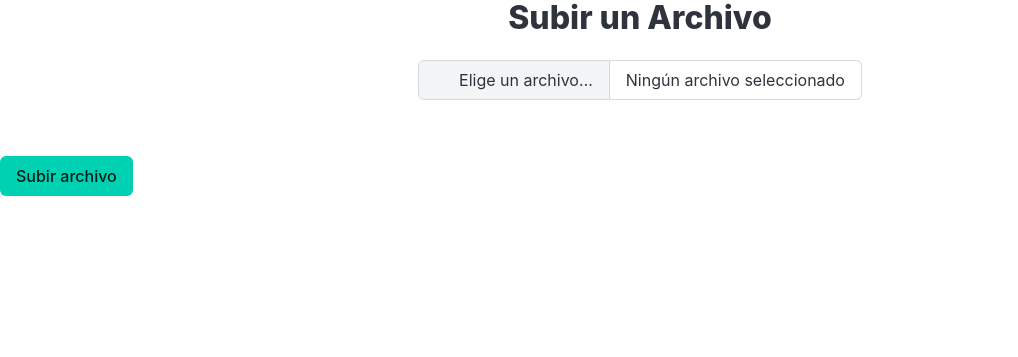
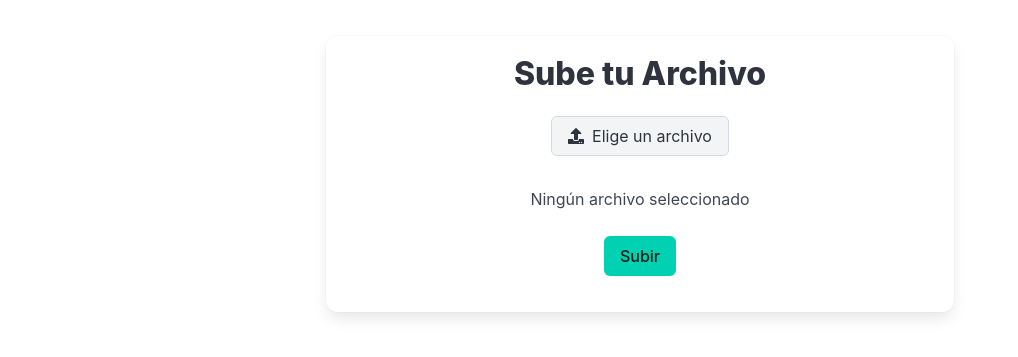
Before and after one commit to kodexArg/portal-tajamar, a Django app: template core/templates/home.html in a window 1280 px wide. Shown: the top 357 px of the page, without its empty margins (0-1018 px from the left). Run offline with Django 3.2, Linux system fonts and the light colour scheme; the template is opened without the code that fills it, so the values that code supplies are empty.

Commit message:
A better template

```diff
--- a/core/templates/base.html
+++ b/core/templates/base.html
@@ -6,6 +6,7 @@
     <meta name="viewport" content="width=device-width, initial-scale=1.0">
     <title>{% block title %}Mi Proyecto{% endblock %}</title>
     <link rel="stylesheet" href="{% static 'libs/bulma/bulma.min.css' %}">
+    <link rel="stylesheet" href="https://cdnjs.cloudflare.com/ajax/libs/font-awesome/5.15.4/css/all.min.css">
 </head>
 <body>
     {% block content %}{% endblock %}
--- a/core/templates/home.html
+++ b/core/templates/home.html
@@ -3,8 +3,10 @@
 {% block title %}Subir Archivo{% endblock %}
 
 {% block content %}
-<div class="content">
-    <h1 class="title has-text-centered">Subir un Archivo</h1>
+<div class="columns is-centered mt-5">
+    <div class="column is-half">
+        <div class="box is-justify-content-center has-text-centered">
+            <h1 class="title">Sube tu Archivo</h1>
 
             <form
                 hx-post="upload/"
@@ -14,7 +16,7 @@
                 id="upload-form">
                 {% csrf_token %}
 
-        <div class="file has-name is-centered">
+                <div class="file is-centered">
                     <label class="file-label">
                         <input class="file-input" type="file" name="file" hx-trigger="change" hx-target="#file-name" hx-swap="outerHTML" required>
                         <span class="file-cta">
@@ -22,19 +24,25 @@
                                 <i class="fas fa-upload"></i>
                             </span>
                             <span class="file-label">
-                        Elige un archivo…
+                                Elige un archivo
                             </span>
                         </span>
+                    </label>
+                </div>
+
+                <div class="has-text-centered mt-2">
                     <span class="file-name" id="file-name">
                         Ningún archivo seleccionado
                     </span>
-            </label>
                 </div>
-        <br>
-        <button class="button is-primary mt-2" type="submit">Subir archivo</button>
+
+                <button class="button is-primary mt-4" type="submit">Subir</button>
             </form>
 
             <!-- Lugar para mostrar el resultado de la subida -->
-    <div id="upload-result"></div>
+            <div id="upload-result" class="mt-4"></div>
         </div>
+    </div>
+</div>
+
 {% endblock %}
--- /dev/null
+++ b/core/templates/partials/error_box.html
@@ -0,0 +1,5 @@
+<div class="box" style="width: 300px; height: 300px; position: relative; margin-top: 1rem;">
+    <div class="notification is-danger" style="position: absolute; top: 50%; left: 50%; transform: translate(-50%, -50%); text-align: center;">
+        {{ error_message }}
+    </div>
+</div>
```
Also changed, not shown: core/templates/partials/success_box.html (added, +10 -0 lines), core/views.py (+20 -25 lines), project/urls.py (+10 -1 lines). Lines whose indentation alone changed are shown as unchanged.
